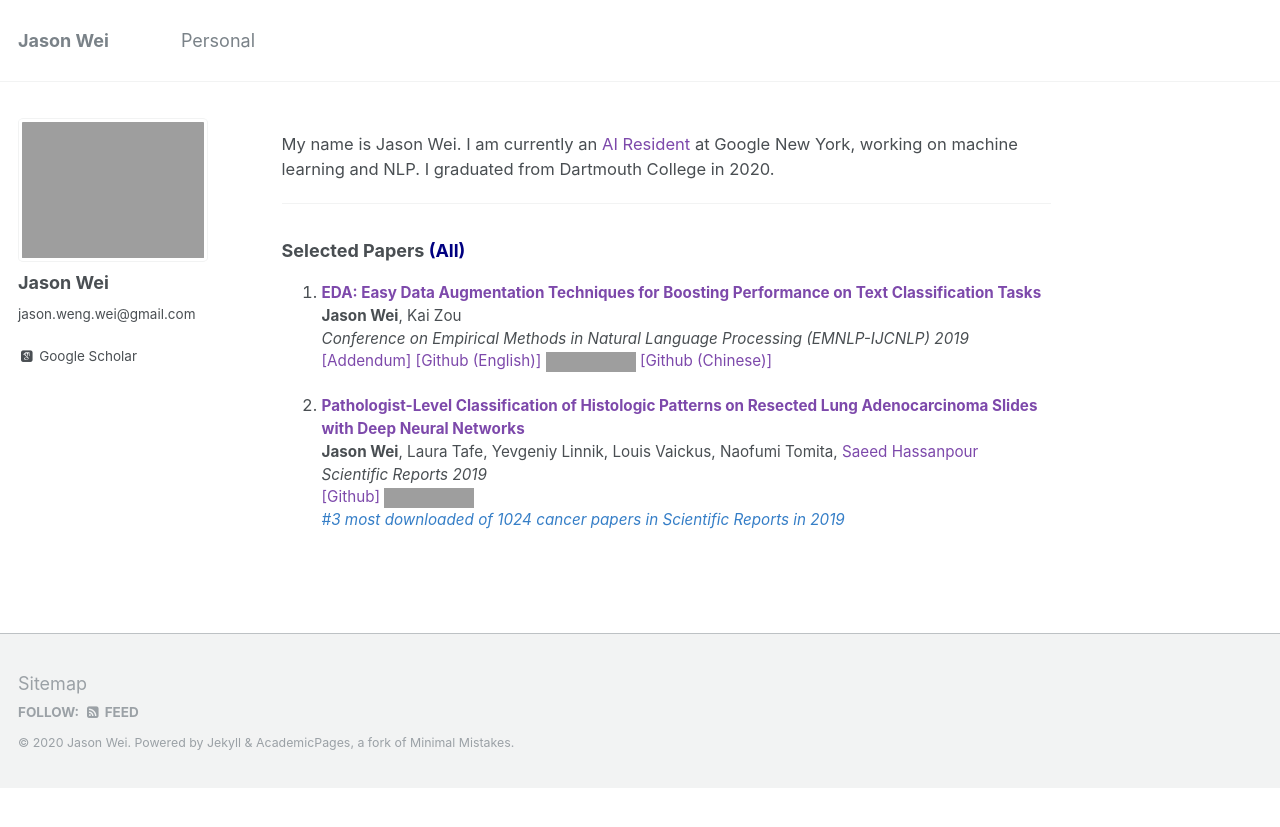
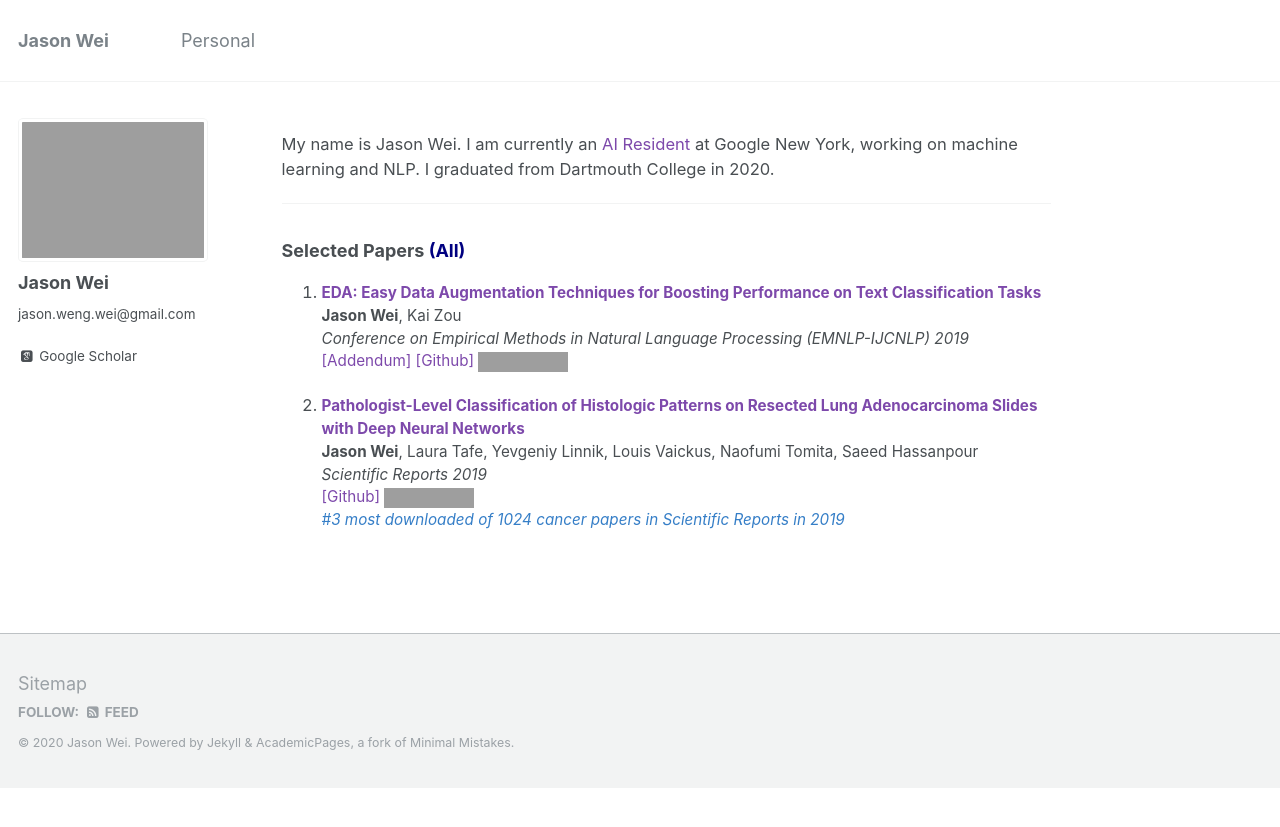
Before and after one commit to jasonwei20/jasonwei20.github.io, a Jekyll site: the page built from _pages/about.md, in a window 1280 px wide. Shown: the top 827 px of the page. Built offline with Jekyll 4.4.1, drawn with Linux system fonts in a browser that asks for light colours; some web fonts are replaced; grey boxes are pictures that could not be loaded.

Commit message:
refresh about me

```diff
--- a/_pages/about.md
+++ b/_pages/about.md
@@ -19,12 +19,11 @@ My name is Jason Wei. I am currently an <a href="https://research.google/careers
 **Jason Wei**, Kai Zou
 *Conference on Empirical Methods in Natural Language Processing (EMNLP-IJCNLP) 2019* <br>
 <a href="https://jasonwei20.github.io/addendum_eda/" style="color:#7d49ab" target="_blank">[Addendum]</a>
-<a href="https://github.com/jasonwei20/eda_nlp" style="color:#7d49ab" target="_blank">[Github (English)]</a>
+<a href="https://github.com/jasonwei20/eda_nlp" style="color:#7d49ab" target="_blank">[Github]</a>
 <img height="16" src="https://img.shields.io/github/stars/jasonwei20/eda_nlp.svg?logo=github&logoColor=white&colorA=navy&link=https://github.com/jasonwei20/eda_nlp&link=https://github.com/jasonwei20/eda_nlp">
-<a href="https://github.com/zhanlaoban/EDA_NLP_for_Chinese" style="color:#7d49ab" target="_blank">[Github (Chinese)]</a>
 
 1. <a href="https://www.nature.com/articles/s41598-019-40041-7" style="color:#7d49ab" target="_blank"><b>Pathologist-Level Classification of Histologic Patterns on Resected Lung Adenocarcinoma Slides with Deep Neural Networks</b></a>
-**Jason Wei**, Laura Tafe, Yevgeniy Linnik, Louis Vaickus, Naofumi Tomita, <a href="https://www.hassanpourlab.com/" style="color:#7d49ab" target="_blank">Saeed Hassanpour</a>
+**Jason Wei**, Laura Tafe, Yevgeniy Linnik, Louis Vaickus, Naofumi Tomita, Saeed Hassanpour
 *Scientific Reports 2019*
 <a href="https://github.com/BMIRDS/deepslide" style="color:#7d49ab" target="_blank">[Github]</a>
 <img height="16" src="https://img.shields.io/github/stars/BMIRDS/deepslide.svg?logo=github&logoColor=white&colorA=navy&link=https://github.com/BMIRDS/deepslide&link=https://github.com/BMIRDS/deepslide">
```
